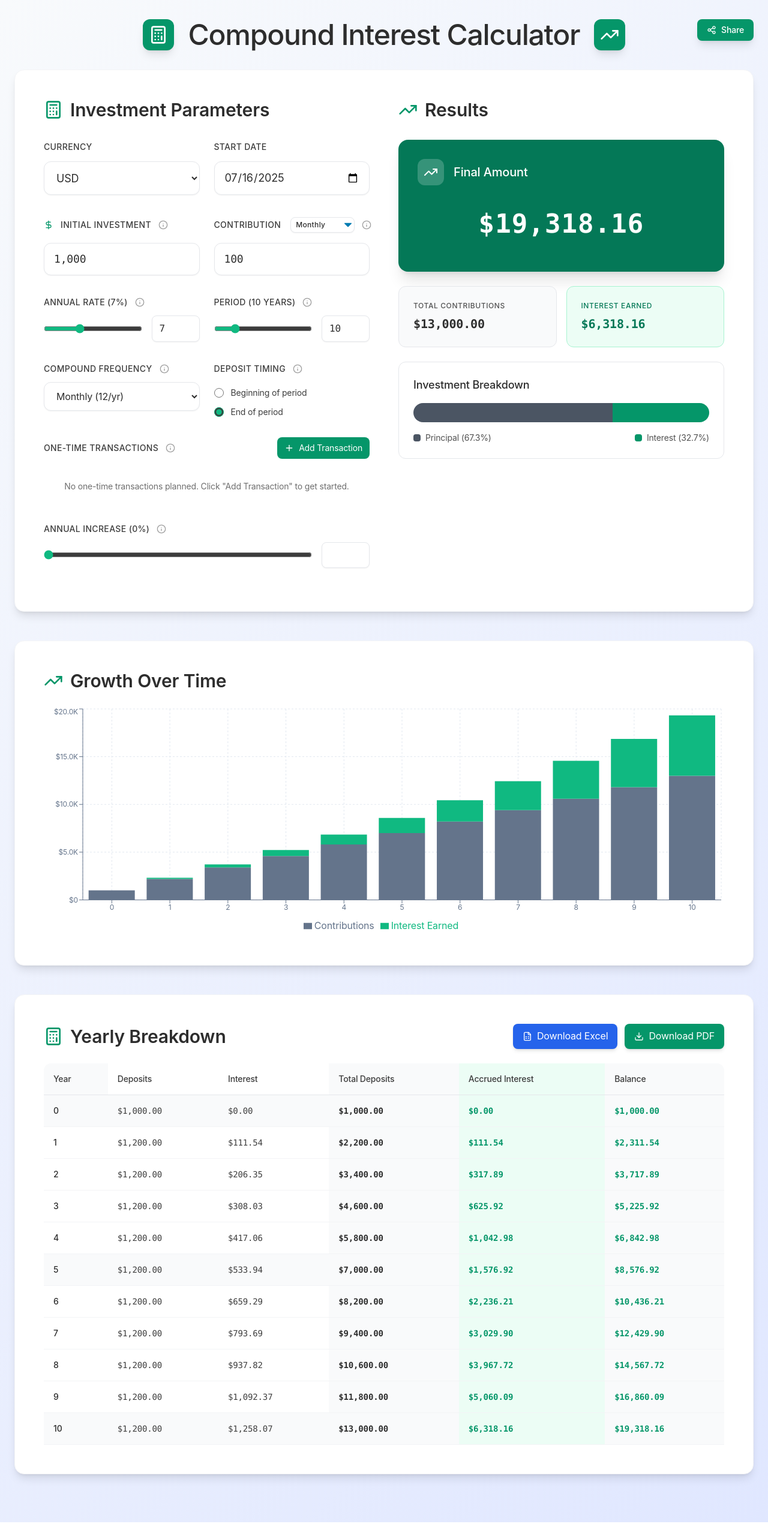
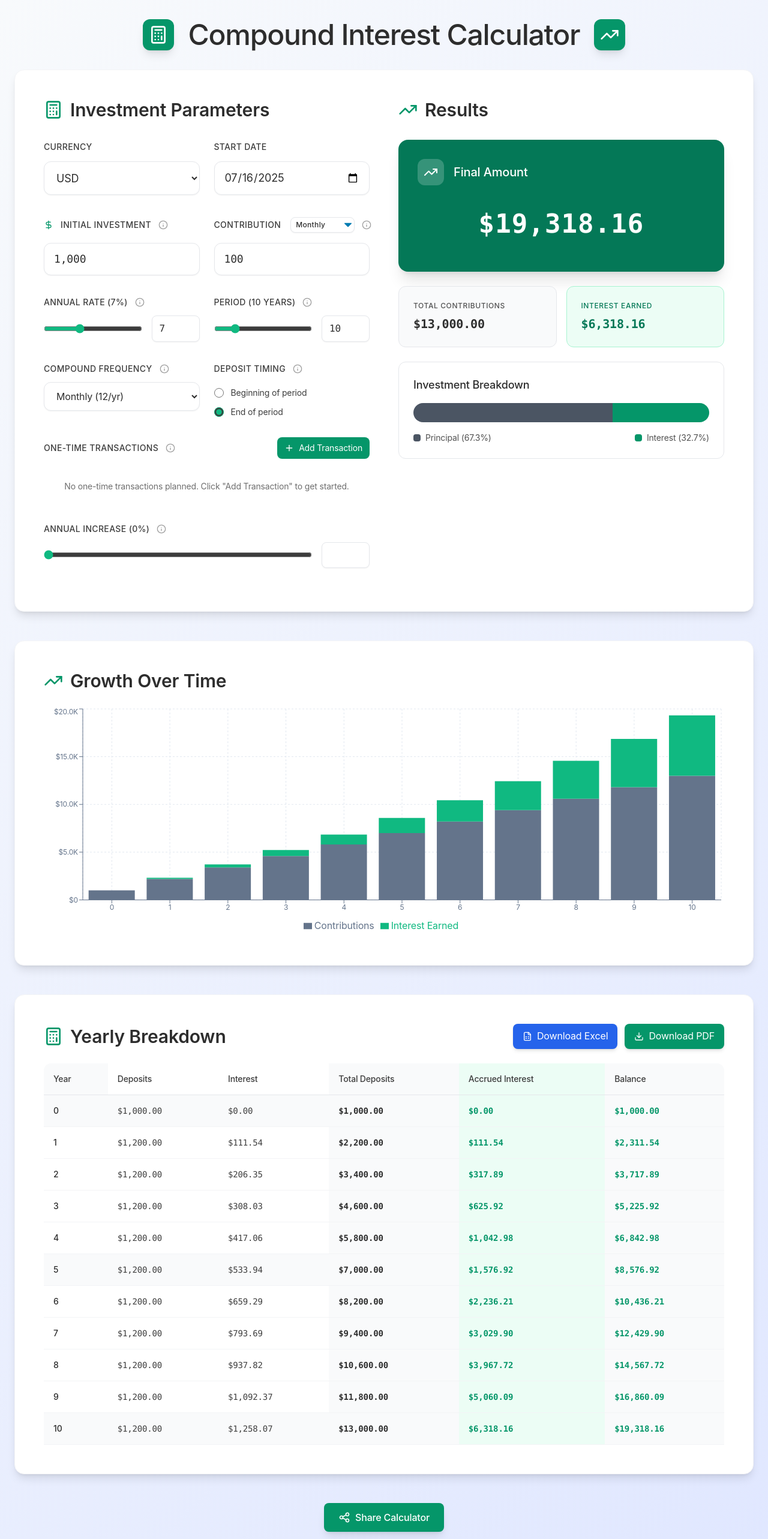
Before and after one commit to LukeP52/compound-interest-calculator, a Next.js app: page / in a window 1280 px wide. Shown: the top 2566 px of the page at 60% size. Before the commit the page ends 2538 px from the top, so only its background shows below. Built offline with nearby package versions, Linux system fonts and the light colour scheme.

Commit message:
Move share button to bottom of page for better mobile experience

```diff
--- a/app/components/CompoundInterestCalculator.tsx
+++ b/app/components/CompoundInterestCalculator.tsx
@@ -957,33 +957,7 @@ const CompoundInterestCalculator: React.FC = () => {
       {/* Main Content */}
       <div className="container mx-auto px-4 py-4 md:px-6 md:py-8">
         {/* Header */}
-        <div className="text-center mb-6 md:mb-8 relative">
-          {/* Share Button - Top Right */}
-          <button
-            onClick={() => {
-              const url = window.location.href;
-              if (navigator.share) {
-                navigator.share({
-                  title: 'Compound Interest Calculator',
-                  text: 'Calculate your investment growth with our free compound interest calculator!',
-                  url: url
-                });
-              } else {
-                navigator.clipboard.writeText(url).then(() => {
-                  alert('Link copied to clipboard!');
-                });
-              }
-            }}
-            className="absolute top-0 right-0 bg-emerald-600 hover:bg-emerald-700 text-white px-4 py-2 rounded-lg shadow-lg transition-all duration-200 flex items-center gap-2 z-10 font-medium text-sm border-0 outline-none focus:ring-2 focus:ring-emerald-500 focus:ring-offset-2"
-            title="Share this calculator"
-            style={{ WebkitAppearance: 'none', MozAppearance: 'none' }}
-          >
-            <svg className="w-4 h-4 flex-shrink-0" fill="none" stroke="currentColor" viewBox="0 0 24 24">
-              <path strokeLinecap="round" strokeLinejoin="round" strokeWidth={2} d="M8.684 13.342C8.886 12.938 9 12.482 9 12c0-.482-.114-.938-.316-1.342m0 2.684a3 3 0 110-2.684m0 2.684l6.632 3.316m-6.632-6l6.632-3.316m0 0a3 3 0 105.367-2.684 3 3 0 00-5.367 2.684zm0 9.316a3 3 0 105.367 2.684 3 3 0 00-5.367-2.684z" />
-            </svg>
-            <span className="whitespace-nowrap">Share</span>
-          </button>
-
+        <div className="text-center mb-6 md:mb-8">
           <div className="flex items-center justify-center gap-3 sm:gap-6">
             <div className="p-2.5 bg-emerald-600 rounded-xl shadow-lg">
               <Calculator className="w-6 h-6 sm:w-8 sm:h-8 text-white" />
@@ -1702,6 +1676,34 @@ const CompoundInterestCalculator: React.FC = () => {
           </div>
         )}
 
+        {/* Share Button - Bottom of Page */}
+        <div className="max-w-7xl mx-auto flex justify-center mb-8">
+          <button
+            onClick={() => {
+              const url = window.location.href;
+              if (navigator.share) {
+                navigator.share({
+                  title: 'Compound Interest Calculator',
+                  text: 'Calculate your investment growth with our free compound interest calculator!',
+                  url: url
+                });
+              } else {
+                navigator.clipboard.writeText(url).then(() => {
+                  alert('Link copied to clipboard!');
+                });
+              }
+            }}
+            className="bg-emerald-600 hover:bg-emerald-700 text-white px-4 py-2 md:px-6 md:py-3 rounded-lg shadow-lg transition-all duration-200 flex items-center gap-2 font-medium text-sm md:text-base border-0 outline-none focus:ring-2 focus:ring-emerald-500 focus:ring-offset-2"
+            title="Share this calculator"
+            style={{ WebkitAppearance: 'none', MozAppearance: 'none' }}
+          >
+            <svg className="w-4 h-4 md:w-5 md:h-5 flex-shrink-0" fill="none" stroke="currentColor" viewBox="0 0 24 24">
+              <path strokeLinecap="round" strokeLinejoin="round" strokeWidth={2} d="M8.684 13.342C8.886 12.938 9 12.482 9 12c0-.482-.114-.938-.316-1.342m0 2.684a3 3 0 110-2.684m0 2.684l6.632 3.316m-6.632-6l6.632-3.316m0 0a3 3 0 105.367-2.684 3 3 0 00-5.367 2.684zm0 9.316a3 3 0 105.367 2.684 3 3 0 00-5.367-2.684z" />
+            </svg>
+            <span className="whitespace-nowrap">Share Calculator</span>
+          </button>
+        </div>
+
       </div>
     </div>
   );
```
